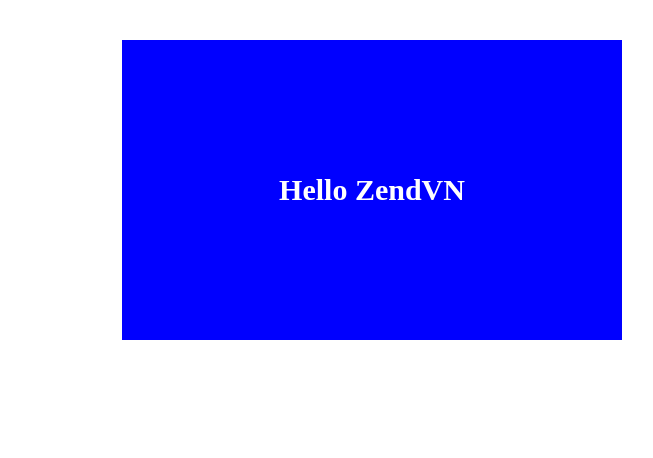
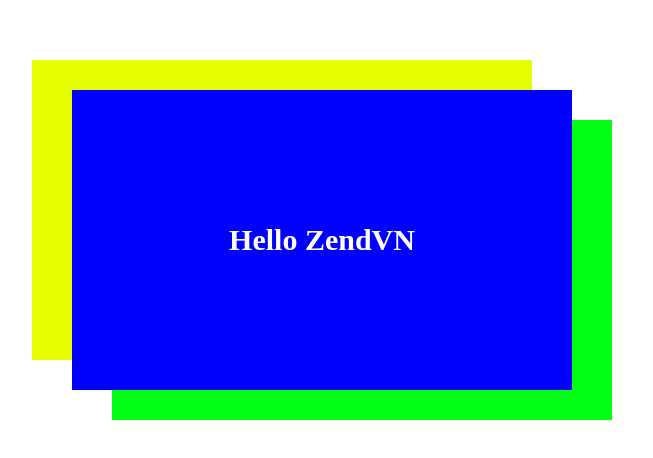
Before and after one commit to Toan211/FrontEnd, a plain HTML site: page B02/b02_01/index.html in a window 1280 px wide. Shown: the whole page, without its empty margins (268-921 px from the left). Drawn offline with Linux system fonts and the light colour scheme.

Commit message:
b01_buoi2

```diff
--- a/B02/b02_01/css/style.css
+++ b/B02/b02_01/css/style.css
@@ -3,16 +3,49 @@
     padding: 0px;
 }
 
+.outer{
+    position: relative;
+    width: 600px;
+    height: 600px;
+    margin: 40px auto;
+}
 .bg{
     background-color: blue;
+    border: 3 solid blue;
+    position: absolute;
+    left: 0px;
+    top: 0px;
+    z-index: 1000;
+}
+
+.bg2{
+    background-color: rgb(229, 255, 0);
+    border: 3 solid rgb(229, 255, 0);
+    position: absolute;
+    left: -40px;
+    top: 20px;
+    z-index: 900;
+}
+
+.bg3{
+    background-color: rgb(0, 255, 21);
+    border: 3 solid rgb(0, 255, 21);
+    position: absolute;
+    left: 40px;
+    top: 80px;
+    z-index: 800;
+}
+
+.cent{
+    margin: 50px auto;
 }
 
 .block{
     width: 500px;
     height: 300px;
-    border: 3 solid blue;
-    margin: 40px auto;
 }
+
+
 
 .block p{
     color: white;
--- a/B02/b02_01/index.html
+++ b/B02/b02_01/index.html
@@ -8,8 +8,17 @@
     <title>Lập trình frontend tại zendvn</title>
 </head>
 <body>
-    <div class="block bg">
+    <div class="outer">
+        <div class="block bg cent">
         <p>Hello ZendVN</p>
     </div>
+    <div class="block bg2">
+
+    </div>
+    <div class="block bg3">
+
+    </div>
+    </div>
+
 </body>
 </html>
```
